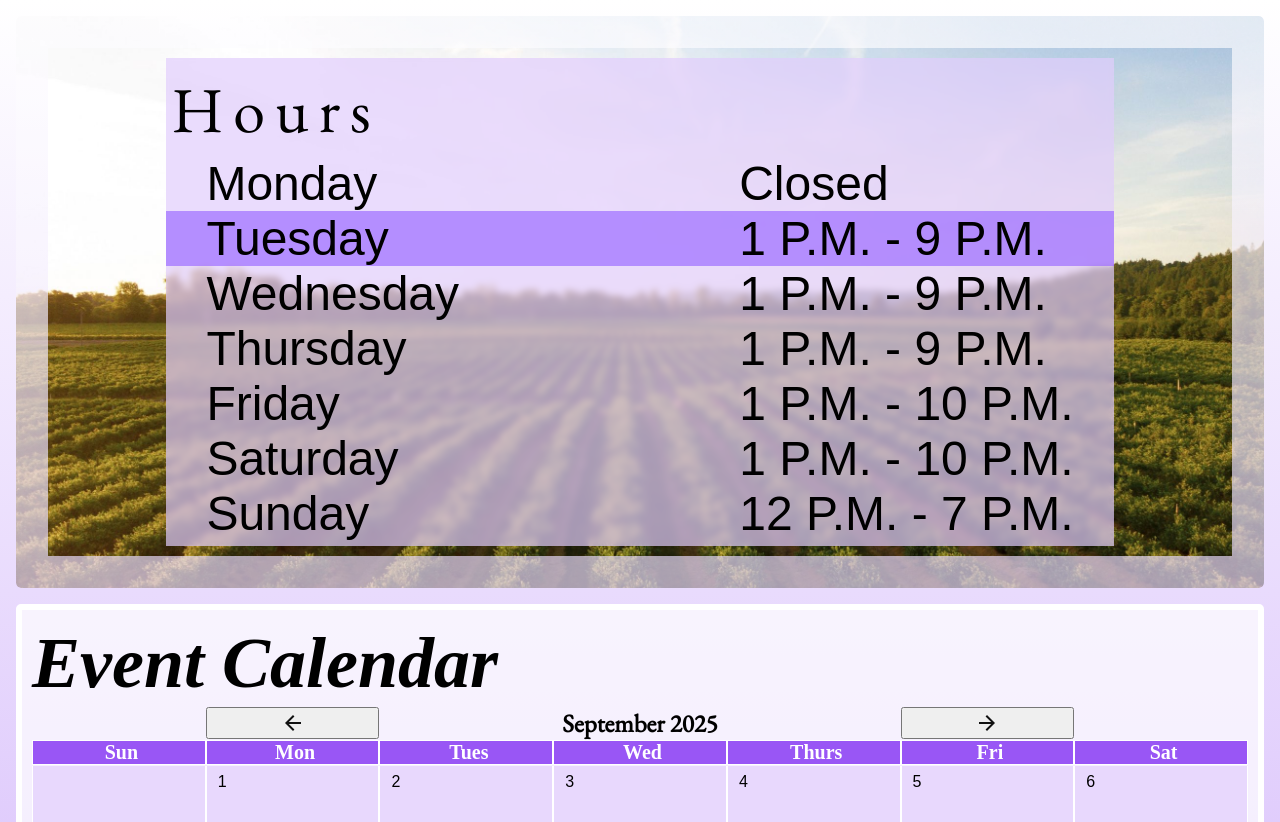
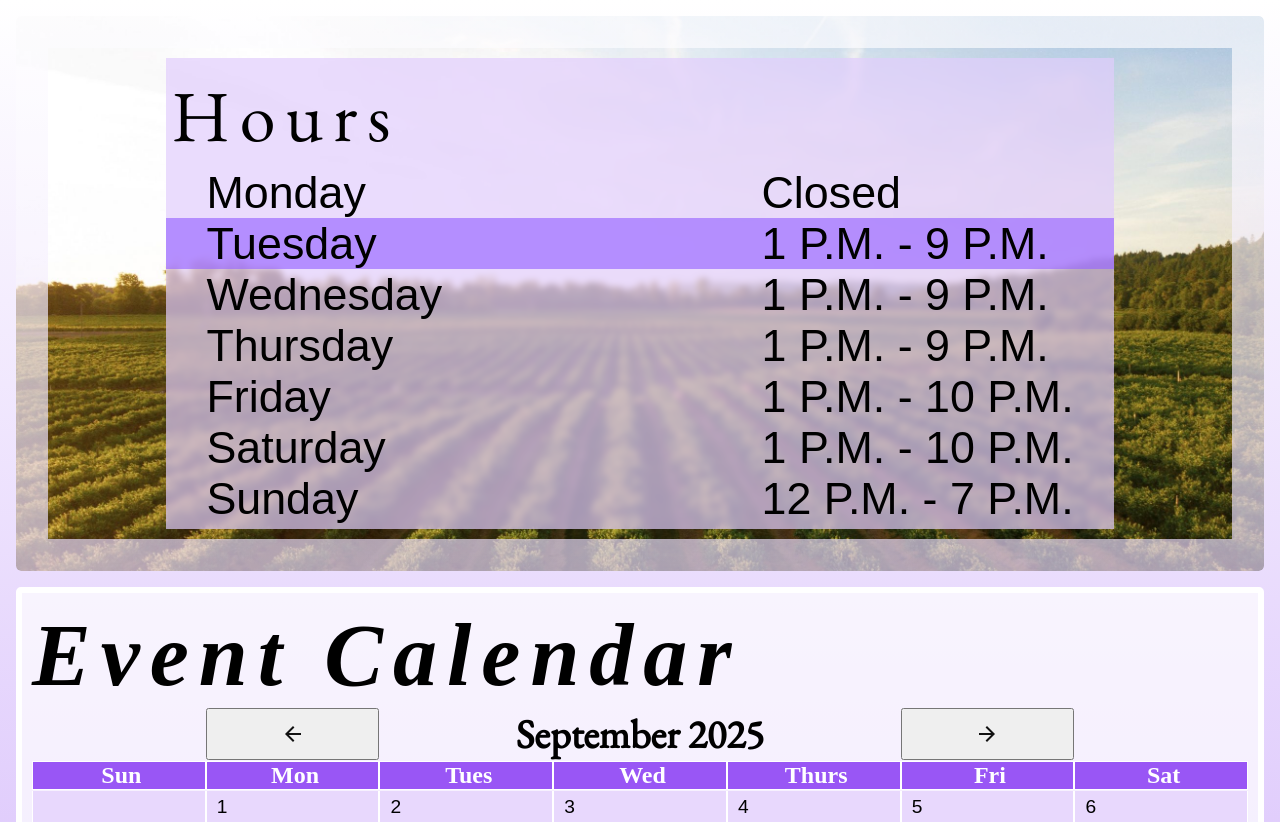
Before and after one commit to matthewjlewis93/wine30, an Eleventy site: page src/index.html in a window 1280 px wide. Shown: the top 822 px of the page. Built offline with nearby package versions, Linux system fonts and the light colour scheme; Eleventy itself is replaced by a stand-in of ours; files that its build step writes are made by us from their sources; a web font is replaced by a local one.

Commit message:
font size adjustments

```diff
--- a/public/index.css
+++ b/public/index.css
@@ -1,26 +1,31 @@
+:root {
+  font-size: medium;
+}
+
 body {
   margin: 0px;
   background-image: linear-gradient(white, #caa8fa);
   /* background-size: contain; */
-  /* height: 100vh; */
+  min-height: 100vh;
 }
 h2 {
   font-family: Playfair;
   font-weight: 600;
   font-style: italic;
-  font-size: 72px;
+  font-size: 5.5rem;
   margin: 2px 0px;
+  letter-spacing: 10px;
 }
 h3 {
   font-family: EB Garamond, serif;
-  font-size: 4rem;
+  font-size: 4.5rem;
   letter-spacing: 10px;
   font-weight: 100;
   margin: 5px;
 }
 p {
   font-family: Overlock, Arial, sans-serif;
-  font-size: 3rem;
+  font-size: 2.8rem;
   margin: 0;
   padding-inline: 2.5rem;
 }
@@ -65,7 +70,7 @@ p {
   background-color: #ffffffb0;
   border: 6px solid white;
   border-radius: 5px;
-  min-height: 775px;
+  min-height: 815px;
 }
 
 #calendar>* {
@@ -79,7 +84,7 @@ p {
 
 #calendar-body p {
   padding: 0;
-  font-size: 16px;
+  font-size: 1.2rem;
 }
 
 .calendar-day {
@@ -109,7 +114,7 @@ p {
 
 .day-name {
   margin: 1px 0px;
-  font-size: 20px;
+  font-size: 1.5rem;
   color: white;
   text-align: center;
   padding-left: 5px;
@@ -119,10 +124,20 @@ p {
 
 #month-name {
   margin: 0;
-  font-size: 25px;
+  font-size: 2.5rem;
   font-family: EB Garamond, serif;
 }
 
 svg {
   vertical-align: middle;
 }
+
+
+
+
+
+@media (max-width: 750px) {
+  :root {
+    font-size: x-small;
+  }
+}
--- a/src/index.css
+++ b/src/index.css
@@ -1,26 +1,31 @@
+:root {
+  font-size: medium;
+}
+
 body {
   margin: 0px;
   background-image: linear-gradient(white, #caa8fa);
   /* background-size: contain; */
-  /* height: 100vh; */
+  min-height: 100vh;
 }
 h2 {
   font-family: Playfair;
   font-weight: 600;
   font-style: italic;
-  font-size: 72px;
+  font-size: 5.5rem;
   margin: 2px 0px;
+  letter-spacing: 10px;
 }
 h3 {
   font-family: EB Garamond, serif;
-  font-size: 4rem;
+  font-size: 4.5rem;
   letter-spacing: 10px;
   font-weight: 100;
   margin: 5px;
 }
 p {
   font-family: Overlock, Arial, sans-serif;
-  font-size: 3rem;
+  font-size: 2.8rem;
   margin: 0;
   padding-inline: 2.5rem;
 }
@@ -65,7 +70,7 @@ p {
   background-color: #ffffffb0;
   border: 6px solid white;
   border-radius: 5px;
-  min-height: 775px;
+  min-height: 815px;
 }
 
 #calendar>* {
@@ -79,7 +84,7 @@ p {
 
 #calendar-body p {
   padding: 0;
-  font-size: 16px;
+  font-size: 1.2rem;
 }
 
 .calendar-day {
@@ -109,7 +114,7 @@ p {
 
 .day-name {
   margin: 1px 0px;
-  font-size: 20px;
+  font-size: 1.5rem;
   color: white;
   text-align: center;
   padding-left: 5px;
@@ -119,10 +124,20 @@ p {
 
 #month-name {
   margin: 0;
-  font-size: 25px;
+  font-size: 2.5rem;
   font-family: EB Garamond, serif;
 }
 
 svg {
   vertical-align: middle;
 }
+
+
+
+
+
+@media (max-width: 750px) {
+  :root {
+    font-size: x-small;
+  }
+}
```
